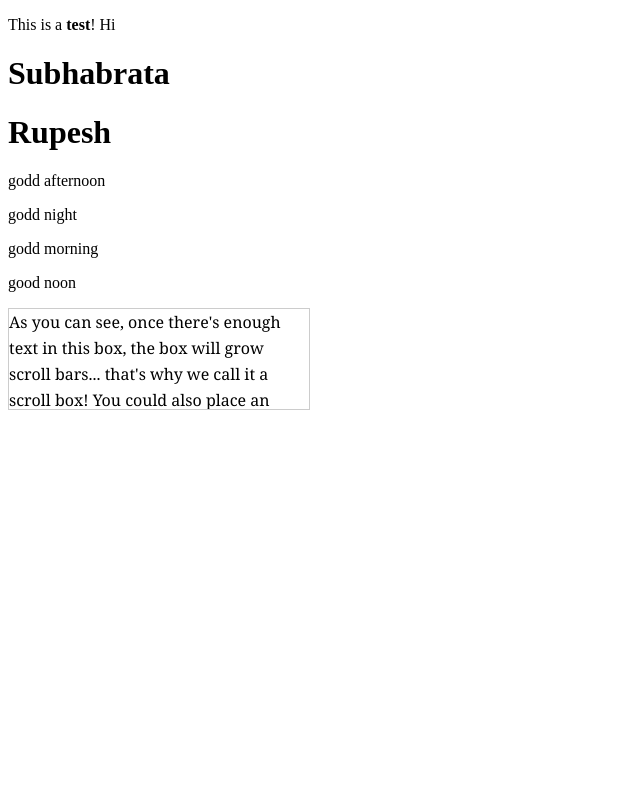
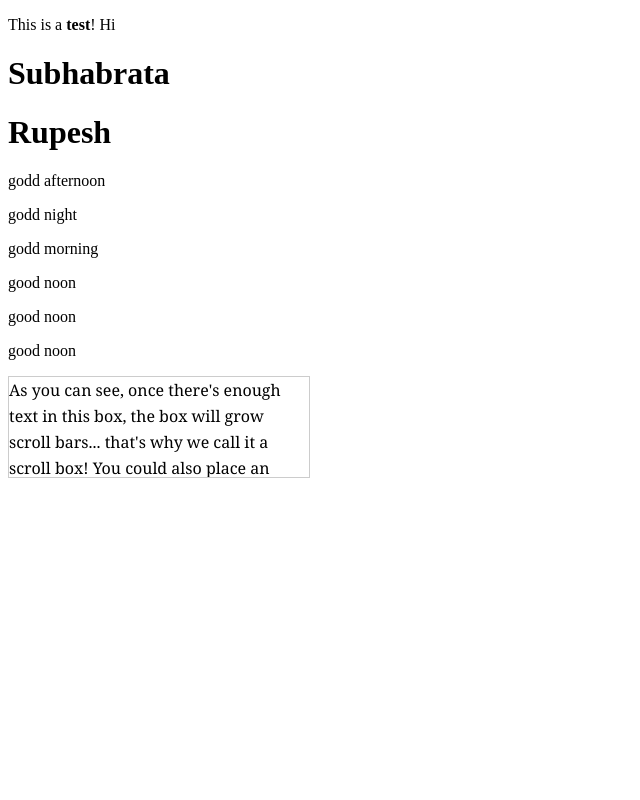
Before and after one commit to rupeshkumarsahu/PHP-PROJECT, a PHP site: page /test.php in a window 1280 px wide. Shown: the whole page, without its empty margins (0-640 px from the left). Run offline with PHP 8.4, Linux system fonts and the light colour scheme.

Commit message:
noon noon added

```diff
--- a/test.php
+++ b/test.php
@@ -11,6 +11,8 @@
         <p>godd afternoon</p>
         <p>godd night</p>
         <p>godd morning</p>
+        <p> good noon<p>
+        <p> good noon<p>
         <p> good noon<p>
 
 
```
